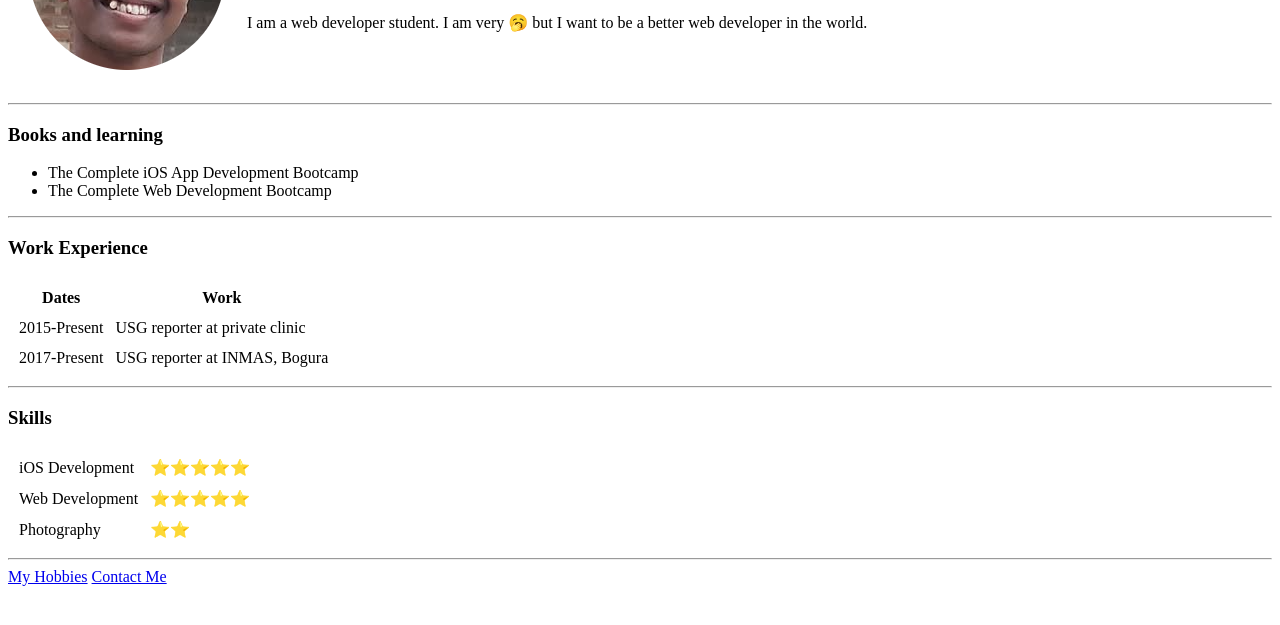
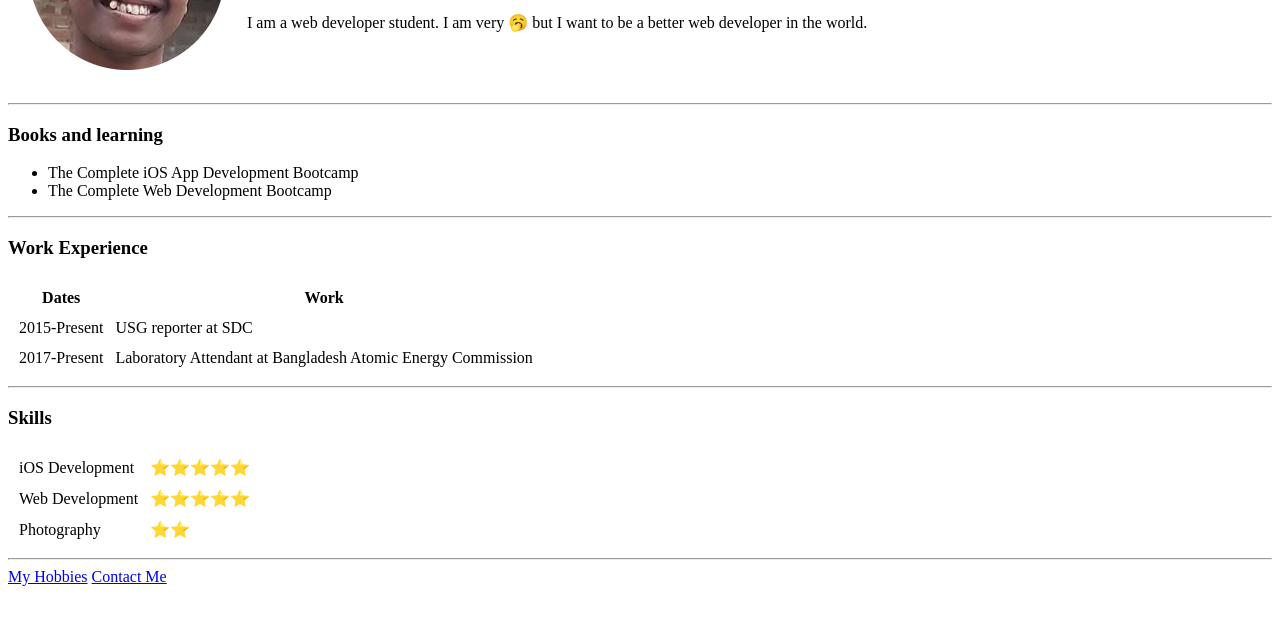
Before and after one commit to omarfaruk-r/cv, a plain HTML site: page index.html in a window 1280 px wide. Shown: the part 155-780 px from the top of the page. Drawn offline with Linux system fonts and the light colour scheme.

Commit message:
Update index.html

```diff
--- a/index.html
+++ b/index.html
@@ -28,11 +28,11 @@
         <tbody>
             <tr>
                 <td>2015-Present</td>
-                <td>USG reporter at private clinic</td>
+                <td>USG reporter at SDC</td>
             </tr>
             <tr>
                 <td>2017-Present</td>
-                <td>USG reporter at INMAS, Bogura</td>
+                <td>Laboratory Attendant at Bangladesh Atomic Energy Commission</td>
             </tr>
         </tbody>
     </table>
```
